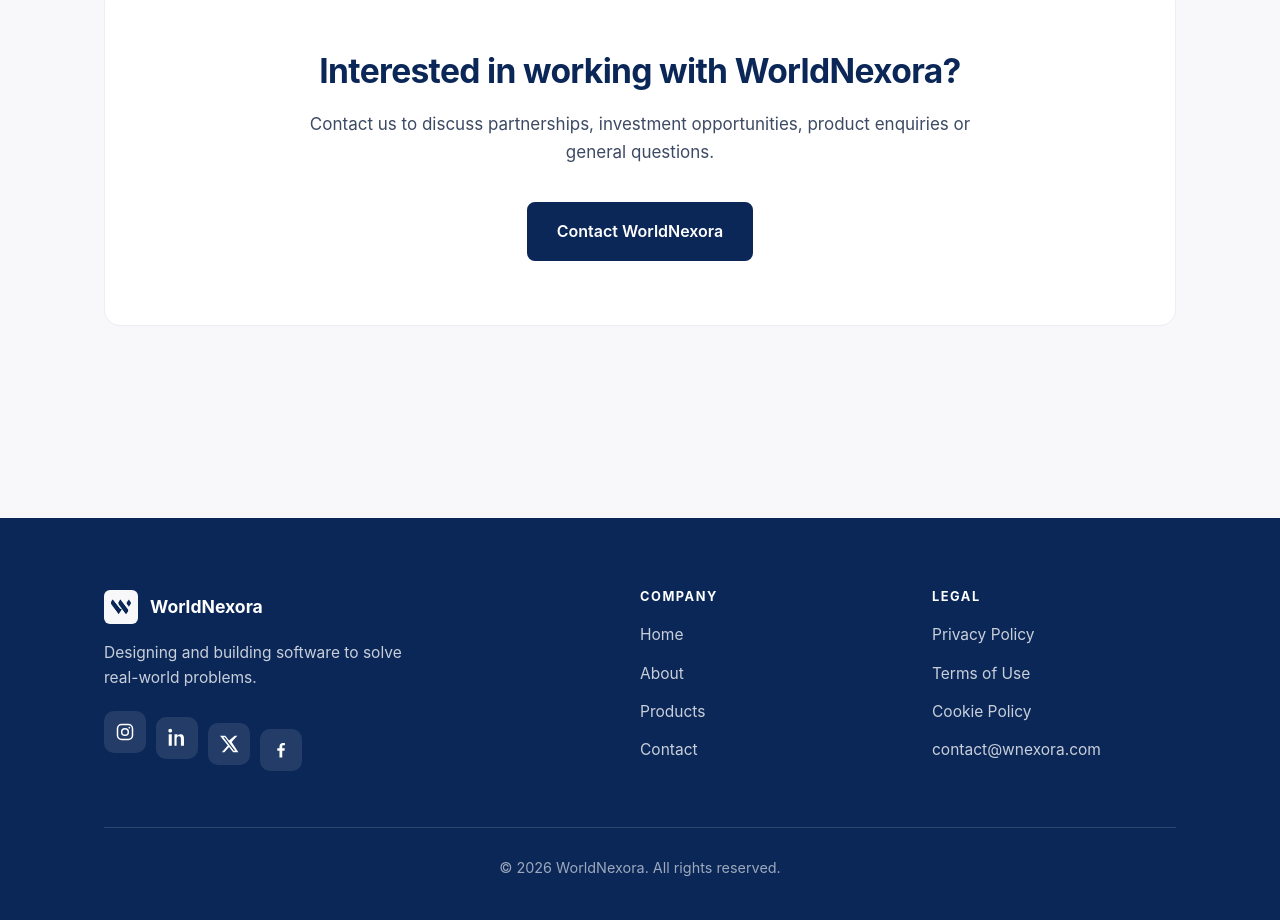
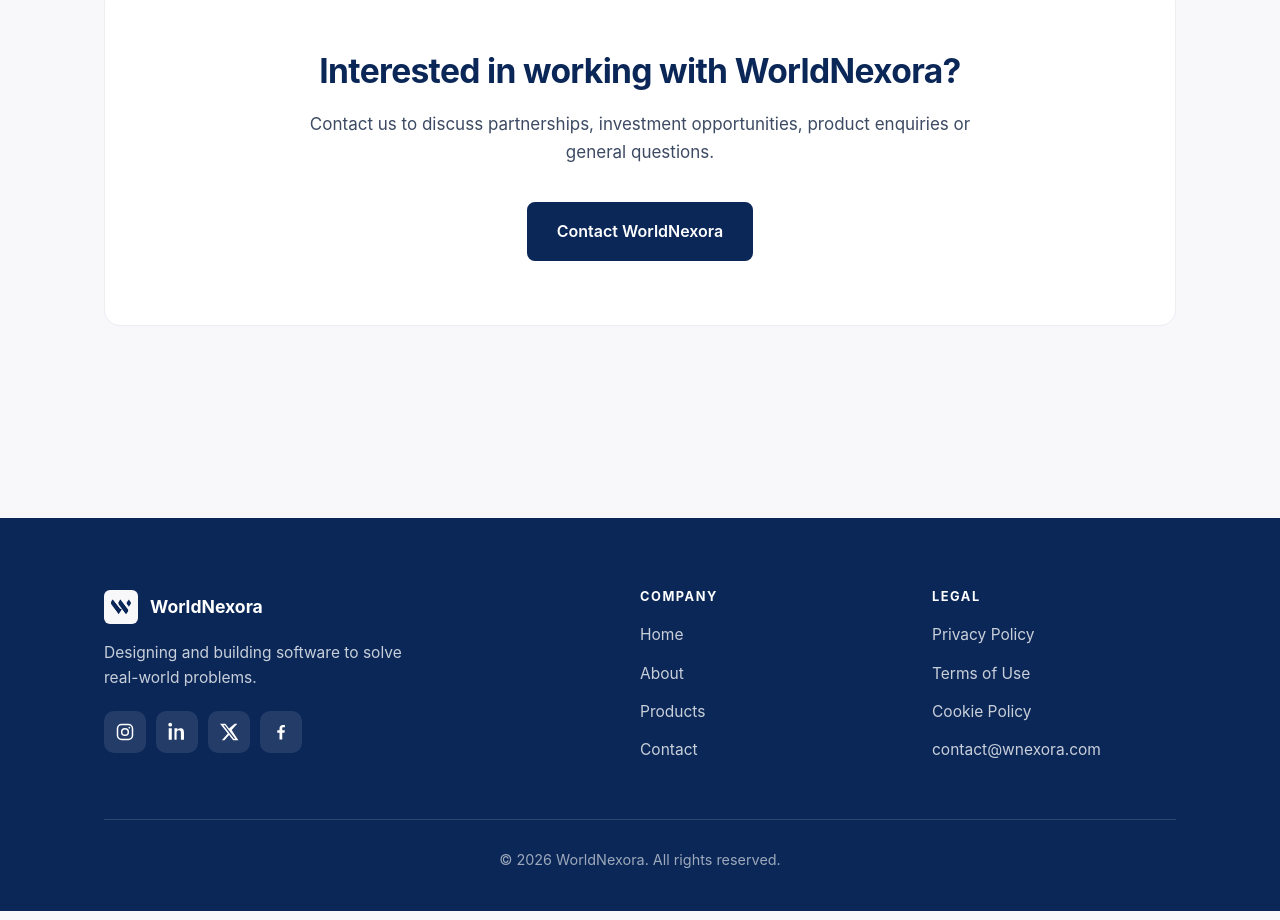
Before and after one commit to avworoo/WorldNexora-site, a plain HTML site: page index.html in a window 1280 px wide. Shown: the part 3086-4006 px from the top of the page. Drawn offline with Linux system fonts and the light colour scheme.

Commit message:
Align social icons horizontally

```diff
--- a/css/style.css
+++ b/css/style.css
@@ -348,12 +348,8 @@ main { padding-top: 72px; }
 .site-footer .social-links {
   margin-top: 20px;
   flex-direction: row;
-  align-items: flex-start;
-  min-height: 60px;
+  align-items: center;
 }
-.site-footer .social-links li:nth-child(2) { transform: translateY(6px); }
-.site-footer .social-links li:nth-child(3) { transform: translateY(12px); }
-.site-footer .social-links li:nth-child(4) { transform: translateY(18px); }
 .site-footer .social-links a { color: #fff; background: rgba(255,255,255,0.1); }
 .site-footer .social-links a:hover { background: rgba(255,255,255,0.2); }
 .site-footer .social-links .social-empty { color: rgba(255,255,255,0.5); }
```
